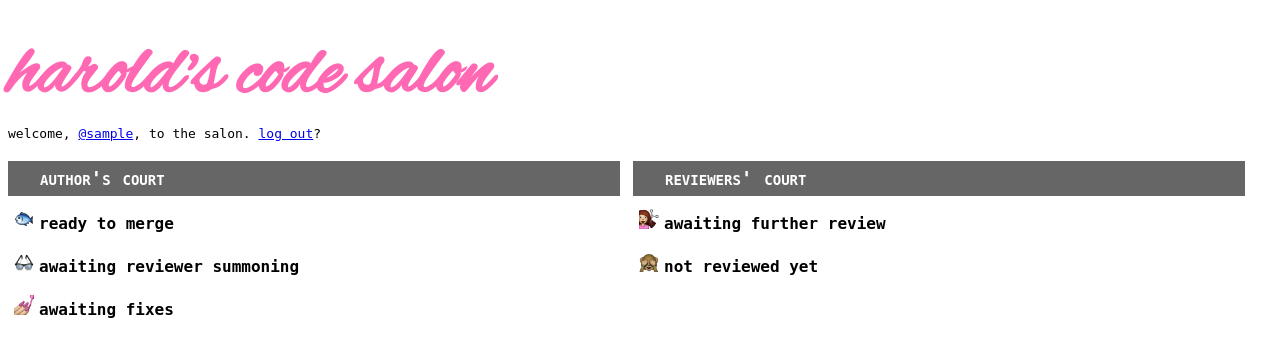
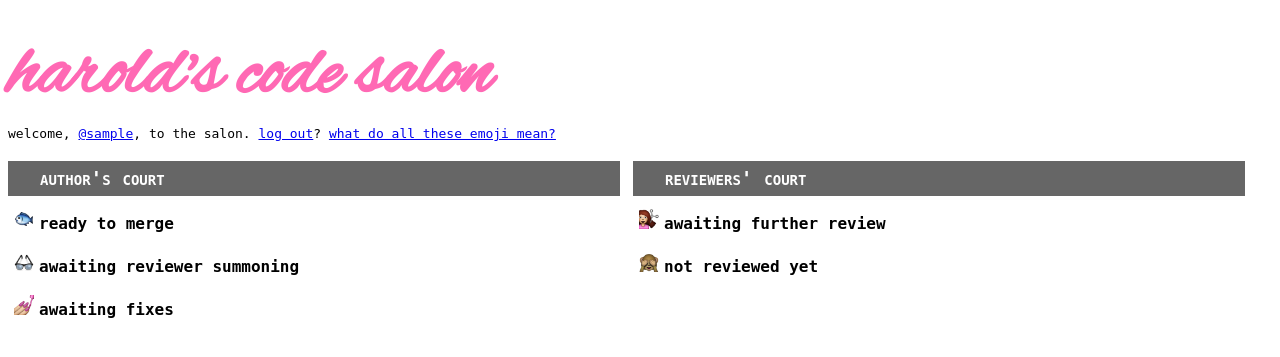
Before and after one commit to spladug/harold, a Flask app: template salon/templates/overview.html in a window 1280 px wide. Shown: the top 357 px of the page. Run offline with Flask 2, Linux system fonts and the light colour scheme; tables that the repository leaves empty hold one stand-in row (values such as "Sample post"); the template is opened without the code that fills it: values that come from a table or form of the project are taken from there, most other values are stand-ins (such as "Sample title", 1, 10 or a date in 2020); parts of the project's set-up code (start-up, migrations or seed data) failed here and were passed over.

Commit message:
salon: Add link to emoji explanation

```diff
--- a/salon/templates/base.html
+++ b/salon/templates/base.html
@@ -13,6 +13,8 @@
     <p class="username">
       welcome, <a href="https://github.com/{{ github_username }}">@{{ github_username }}</a>, to the salon.
       <a href="/logout" target="_top">log out</a>?
+
+      <a href="https://github.com/reddit/reddit/wiki/The-Code-Salon">what do all these emoji mean?</a>
     </p>
     {% endif %}
 
```
